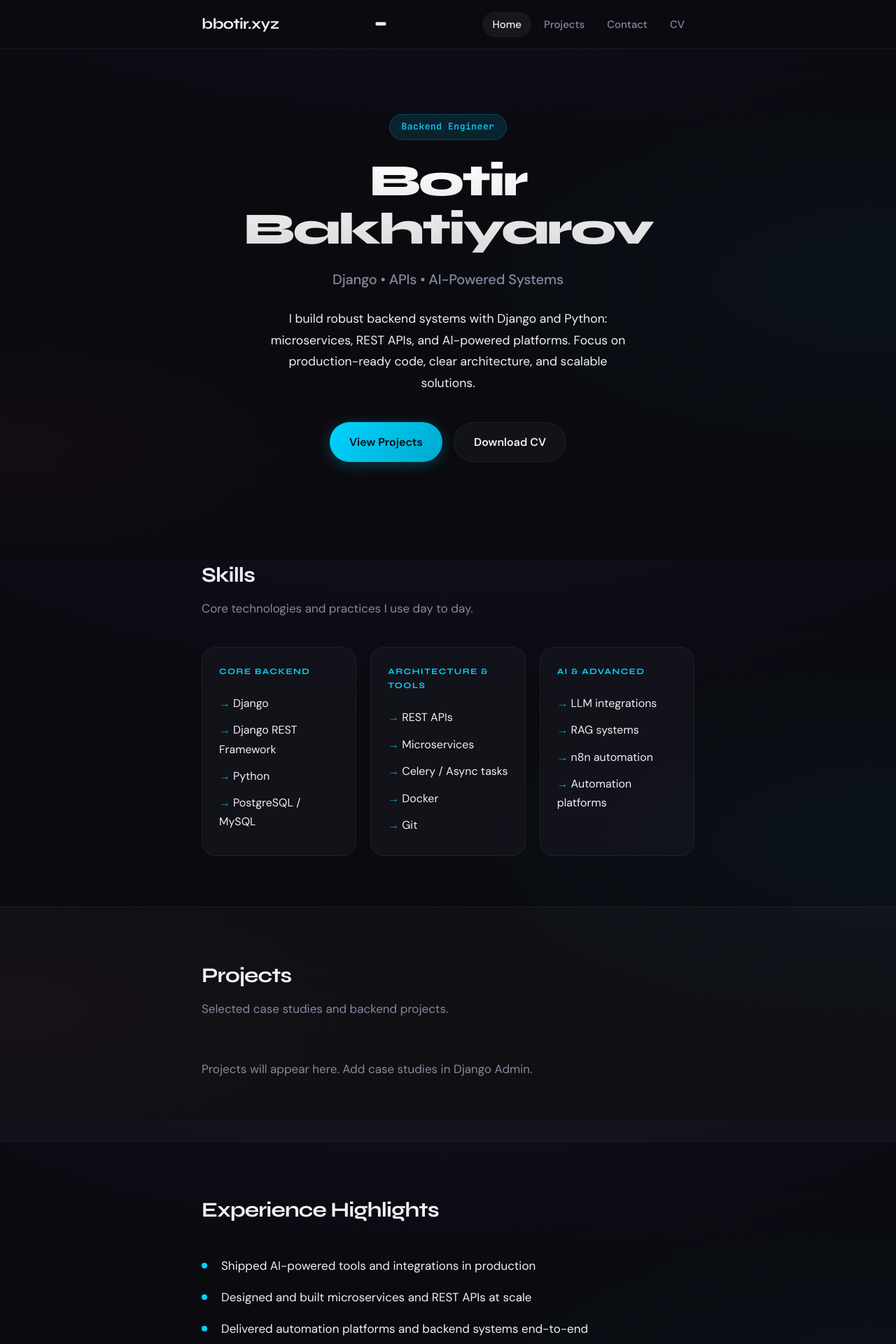
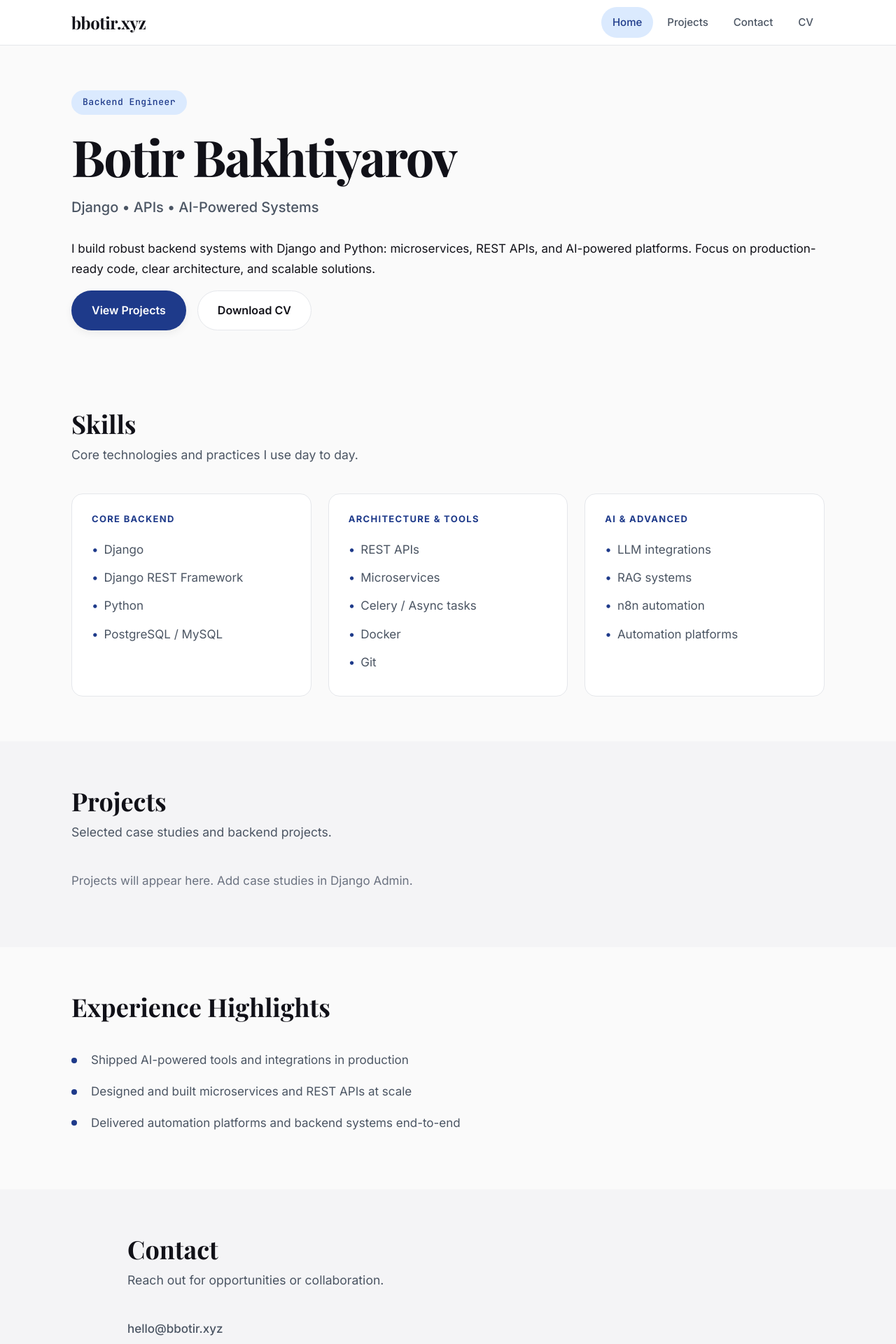
Before and after one commit to BotirBakhtiyarov/bbotir_portfolio, a Django app: page / in a window 1280 px wide. Shown: the top 1920 px of the page at 70% size. Run offline with Django 5.2, Linux system fonts and the light colour scheme; data that the repository does not hold is empty.

Commit message:
feat(ui): rewrite styles for light editorial theme

```diff
--- a/portfolio/static/portfolio/css/main.css
+++ b/portfolio/static/portfolio/css/main.css
@@ -1,50 +1,43 @@
-/* bbotir.xyz — 2026 portfolio. Modern type, glow, motion. */
-@import url('https://fonts.googleapis.com/css2?family=Syne:wght@400;500;600;700;800&family=DM+Sans:ital,opsz,wght@0,9..40,300;0,9..40,400;0,9..40,500;0,9..40,600;0,9..40,700&family=JetBrains+Mono:wght@400;500&display=swap');
+/* bbotir.xyz — Clean Light Editorial Portfolio */
 
 :root {
-  --bg: #0a0a0f;
-  --bg-mesh: radial-gradient(ellipse 80% 50% at 50% -20%, rgba(120, 80, 255, 0.08), transparent),
-             radial-gradient(ellipse 60% 40% at 100% 50%, rgba(0, 212, 255, 0.04), transparent),
-             radial-gradient(ellipse 50% 30% at 0% 80%, rgba(255, 100, 120, 0.03), transparent);
-  --bg-elevated: rgba(18, 18, 24, 0.7);
-  --bg-card: rgba(24, 24, 32, 0.6);
-  --bg-card-hover: rgba(32, 32, 44, 0.8);
-  --text: #f0f0f5;
-  --text-muted: #8888a0;
-  --accent: #00d4ff;
-  --accent-warm: #ff6b9d;
-  --accent-soft: rgba(0, 212, 255, 0.12);
-  --accent-glow: 0 0 40px rgba(0, 212, 255, 0.15);
-  --border: rgba(255, 255, 255, 0.06);
-  --border-hover: rgba(0, 212, 255, 0.25);
-  --success: #22c55e;
-  --error: #ef4444;
-  --radius: 20px;
-  --radius-sm: 12px;
+  --bg: #fafafa;
+  --bg-elevated: #ffffff;
+  --bg-subtle: #f4f4f6;
+  --text: #111118;
+  --text-secondary: #4b5563;
+  --text-muted: #6b7280;
+  --accent: #1e3a8a;
+  --accent-hover: #1e40af;
+  --accent-soft: #dbeafe;
+  --border: #e5e7eb;
+  --border-strong: #d1d5db;
+  --success: #16a34a;
+  --error: #dc2626;
+  --shadow-sm: 0 1px 2px rgba(0,0,0,0.04);
+  --shadow-md: 0 4px 12px rgba(0,0,0,0.06);
+  --shadow-lg: 0 12px 32px rgba(0,0,0,0.08);
+  --radius-sm: 8px;
+  --radius-md: 16px;
+  --radius-lg: 24px;
   --radius-pill: 999px;
-  --ease-out: cubic-bezier(0.22, 1, 0.36, 1);
-  --ease-spring: cubic-bezier(0.34, 1.56, 0.64, 1);
-  --transition: 0.25s var(--ease-out);
-  --transition-slow: 0.4s var(--ease-out);
+  --transition: 0.2s ease-out;
+  --transition-slow: 0.35s ease-out;
+  --container: 1140px;
 }
 
 *, *::before, *::after { box-sizing: border-box; }
 
-html {
-  scroll-behavior: smooth;
-}
+html { scroll-behavior: smooth; }
 
 body {
   margin: 0;
-  font-family: 'DM Sans', system-ui, sans-serif;
+  font-family: 'Inter', system-ui, -apple-system, BlinkMacSystemFont, sans-serif;
   font-size: 1.0625rem;
   line-height: 1.7;
   color: var(--text);
   background: var(--bg);
-  background-image: var(--bg-mesh);
-  background-attachment: fixed;
   -webkit-font-smoothing: antialiased;
-  -moz-osx-font-smoothing: grayscale;
 }
 
 .skip-link {
@@ -53,84 +46,207 @@ body {
   left: 1rem;
   padding: 0.75rem 1.25rem;
   background: var(--accent);
-  color: var(--bg);
+  color: #fff;
   font-weight: 600;
   border-radius: var(--radius-pill);
   z-index: 1000;
   transition: top var(--transition);
+  text-decoration: none;
 }
-.skip-link:focus {
-  top: 1rem;
-  outline: 2px solid var(--text);
-  outline-offset: 2px;
-}
+.skip-link:focus { top: 1rem; outline: 2px solid var(--text); outline-offset: 2px; }
 
 .container {
-  max-width: 760px;
+  width: 100%;
+  max-width: var(--container);
   margin: 0 auto;
-  padding: 0 1.75rem;
+  padding: 0 1.5rem;
 }
-.container--wide { max-width: 920px; }
+@media (min-width: 768px) {
+  .container { padding: 0 2rem; }
+}
+.container--wide { max-width: 980px; }
 
-/* ----- Header ----- */
+/* Header */
 .site-header {
   position: sticky;
   top: 0;
   z-index: 100;
-  padding: 1rem 0;
-  background: rgba(10, 10, 15, 0.72);
-  backdrop-filter: blur(20px) saturate(1.2);
-  -webkit-backdrop-filter: blur(20px) saturate(1.2);
+  background: rgba(255,255,255,0.92);
+  backdrop-filter: blur(12px);
   border-bottom: 1px solid var(--border);
 }
 
-.site-header .container {
+.header-inner {
   display: flex;
   align-items: center;
   justify-content: space-between;
-  flex-wrap: wrap;
-  gap: 1rem;
+  height: 4rem;
 }
 
 .logo {
-  font-family: 'Syne', sans-serif;
+  font-family: 'Playfair Display', serif;
+  font-size: 1.5rem;
   font-weight: 700;
-  font-size: 1.35rem;
-  letter-spacing: -0.03em;
   color: var(--text);
   text-decoration: none;
-  transition: color var(--transition);
+  letter-spacing: -0.02em;
 }
-.logo:hover { color: var(--accent); text-decoration: none; }
+.logo:hover { color: var(--accent); }
+
+.nav-toggle {
+  display: flex;
+  flex-direction: column;
+  justify-content: center;
+  gap: 5px;
+  width: 2.5rem;
+  height: 2.5rem;
+  padding: 0;
+  background: transparent;
+  border: none;
+  cursor: pointer;
+}
+.nav-toggle-bar {
+  display: block;
+  width: 1.5rem;
+  height: 2px;
+  background: var(--text);
+  border-radius: 2px;
+  transition: transform var(--transition), opacity var(--transition);
+}
+.nav-toggle[aria-expanded="true"] .nav-toggle-bar:nth-child(1) { transform: translateY(7px) rotate(45deg); }
+.nav-toggle[aria-expanded="true"] .nav-toggle-bar:nth-child(2) { opacity: 0; }
+.nav-toggle[aria-expanded="true"] .nav-toggle-bar:nth-child(3) { transform: translateY(-7px) rotate(-45deg); }
+
+@media (min-width: 768px) {
+  .nav-toggle { display: none; }
+}
 
 .nav-links {
   display: flex;
-  align-items: center;
-  gap: 0.25rem;
+  flex-direction: column;
+  gap: 0.5rem;
   list-style: none;
   margin: 0;
   padding: 0;
 }
 
+.nav {
+  position: absolute;
+  top: 4rem;
+  left: 0;
+  right: 0;
+  background: var(--bg-elevated);
+  border-bottom: 1px solid var(--border);
+  padding: 1rem 1.5rem;
+  transform: translateY(-100%);
+  opacity: 0;
+  visibility: hidden;
+  transition: transform var(--transition-slow), opacity var(--transition-slow), visibility var(--transition-slow);
+}
+.nav.is-open {
+  transform: translateY(0);
+  opacity: 1;
+  visibility: visible;
+}
+
+@media (min-width: 768px) {
+  .nav {
+    position: static;
+    background: transparent;
+    border: none;
+    padding: 0;
+    transform: none;
+    opacity: 1;
+    visibility: visible;
+  }
+  .nav-links {
+    flex-direction: row;
+    align-items: center;
+    gap: 0.25rem;
+  }
+}
+
 .nav-links a {
-  color: var(--text-muted);
+  display: block;
+  color: var(--text-secondary);
   text-decoration: none;
   font-weight: 500;
   font-size: 0.9375rem;
-  padding: 0.5rem 0.875rem;
+  padding: 0.6rem 1rem;
   border-radius: var(--radius-pill);
   transition: color var(--transition), background var(--transition);
 }
 .nav-links a:hover,
 .nav-links a[aria-current="page"] {
-  color: var(--text);
-  background: rgba(255, 255, 255, 0.05);
+  color: var(--accent);
+  background: var(--accent-soft);
 }
 
-/* ----- Hero ----- */
+/* Typography */
+h1, h2, h3 {
+  font-family: 'Playfair Display', serif;
+  font-weight: 700;
+  line-height: 1.2;
+  margin: 0 0 0.75rem;
+}
+
+h1 { font-size: clamp(2.75rem, 6vw, 4.5rem); line-height: 1.1; }
+h2 { font-size: clamp(1.75rem, 3vw, 2.25rem); }
+h3 { font-size: 1.25rem; }
+
+p { margin: 0 0 1rem; }
+
+/* Buttons */
+.btn {
+  display: inline-flex;
+  align-items: center;
+  justify-content: center;
+  gap: 0.5rem;
+  padding: 0.875rem 1.75rem;
+  font-size: 1rem;
+  font-weight: 600;
+  font-family: inherit;
+  border-radius: var(--radius-pill);
+  border: 1px solid transparent;
+  cursor: pointer;
+  text-decoration: none;
+  transition: transform var(--transition), background var(--transition), color var(--transition), border-color var(--transition), box-shadow var(--transition);
+}
+.btn:hover { transform: translateY(-2px); }
+.btn:focus-visible { outline: 2px solid var(--accent); outline-offset: 2px; }
+
+.btn--primary {
+  background: var(--accent);
+  color: #fff;
+  box-shadow: var(--shadow-md);
+}
+.btn--primary:hover { background: var(--accent-hover); box-shadow: var(--shadow-lg); }
+
+.btn--secondary {
+  background: var(--bg-elevated);
+  color: var(--text);
+  border-color: var(--border);
+}
+.btn--secondary:hover { border-color: var(--accent); color: var(--accent); }
+
+.btn--ghost {
+  background: transparent;
+  color: var(--text-secondary);
+  border-color: var(--border);
+}
+.btn--ghost:hover { color: var(--accent); border-color: var(--accent); }
+
+/* Hero */
 .hero {
-  padding: 5rem 0 4rem;
-  text-align: center;
+  padding: 4rem 0 3rem;
+}
+.hero-inner {
+  display: grid;
+  gap: 2.5rem;
+  align-items: center;
+}
+@media (min-width: 900px) {
+  .hero-inner { grid-template-columns: 1.1fr 0.9fr; gap: 4rem; }
 }
 
 .hero-badge {
@@ -143,176 +259,113 @@ body {
   background: var(--accent-soft);
   padding: 0.4rem 1rem;
   border-radius: var(--radius-pill);
-  margin-bottom: 1.5rem;
+  margin-bottom: 1.25rem;
   letter-spacing: 0.04em;
-  border: 1px solid rgba(0, 212, 255, 0.2);
-  animation: fade-in 0.6s var(--ease-out);
 }
 
 .hero h1 {
-  font-family: 'Syne', sans-serif;
-  font-size: clamp(2.5rem, 6vw, 4rem);
-  font-weight: 800;
-  line-height: 1.08;
-  letter-spacing: -0.04em;
-  margin: 0 0 0.75rem;
-  background: linear-gradient(180deg, #fff 0%, rgba(255,255,255,0.85) 100%);
-  -webkit-background-clip: text;
-  -webkit-text-fill-color: transparent;
-  background-clip: text;
-  animation: fade-in 0.6s var(--ease-out) 0.05s both;
+  margin-bottom: 1rem;
+  letter-spacing: -0.03em;
 }
 
 .hero .tagline {
   font-size: 1.25rem;
-  color: var(--text-muted);
-  margin-bottom: 1.5rem;
+  color: var(--text-secondary);
   font-weight: 500;
-  letter-spacing: -0.01em;
-  animation: fade-in 0.6s var(--ease-out) 0.1s both;
-}
-
-.hero .intro {
-  font-size: 1.1rem;
-  color: var(--text);
-  max-width: 44ch;
-  margin: 0 auto 2.5rem;
-  opacity: 0.9;
-  line-height: 1.75;
-  animation: fade-in 0.6s var(--ease-out) 0.15s both;
+  margin-bottom: 1.75rem;
 }
 
 .hero-ctas {
   display: flex;
   flex-wrap: wrap;
   gap: 1rem;
-  justify-content: center;
-  animation: fade-in 0.6s var(--ease-out) 0.2s both;
 }
 
-@keyframes fade-in {
-  from { opacity: 0; transform: translateY(10px); }
-  to { opacity: 1; transform: translateY(0); }
+.hero-intro {
+  color: var(--text-secondary);
+  font-size: 1.1rem;
+  margin-bottom: 1.5rem;
 }
 
-/* ----- Buttons ----- */
-.btn {
-  display: inline-flex;
-  align-items: center;
-  justify-content: center;
-  gap: 0.5rem;
-  padding: 0.875rem 1.75rem;
-  font-size: 1rem;
+.hero-skills h3 {
+  font-family: 'Inter', sans-serif;
+  font-size: 0.8125rem;
   font-weight: 600;
-  font-family: inherit;
-  border-radius: var(--radius-pill);
-  border: none;
-  cursor: pointer;
-  text-decoration: none;
-  transition: transform var(--transition), box-shadow var(--transition), background var(--transition), color var(--transition), border-color var(--transition);
-}
-.btn:focus-visible {
-  outline: 2px solid var(--accent);
-  outline-offset: 2px;
+  text-transform: uppercase;
+  letter-spacing: 0.1em;
+  color: var(--text-muted);
+  margin-bottom: 0.75rem;
 }
 
-.btn--primary {
-  background: linear-gradient(135deg, var(--accent) 0%, #00a8cc 100%);
-  color: var(--bg);
-  box-shadow: 0 4px 20px rgba(0, 212, 255, 0.25);
+.hero-skills-list {
+  display: flex;
+  flex-wrap: wrap;
+  gap: 0.5rem;
+  list-style: none;
+  margin: 0;
+  padding: 0;
 }
-.btn--primary:hover {
-  transform: translateY(-2px);
-  box-shadow: 0 8px 30px rgba(0, 212, 255, 0.35);
+.hero-skills-list li {
+  font-family: 'JetBrains Mono', monospace;
+  font-size: 0.875rem;
+  padding: 0.35rem 0.75rem;
+  background: var(--bg-subtle);
+  border: 1px solid var(--border);
+  border-radius: var(--radius-pill);
+  color: var(--text-secondary);
 }
 
-.btn--secondary {
-  background: var(--bg-card);
-  color: var(--text);
+/* Sections */
+.section { padding: 4rem 0; }
+.section--alt { background: var(--bg-subtle); }
+
+.section-head {
+  max-width: 640px;
+  margin-bottom: 2.5rem;
+}
+.section-head h2 { margin-bottom: 0.5rem; }
+.section-head p {
+  color: var(--text-secondary);
+  font-size: 1.1rem;
+  margin: 0;
+}
+
+/* Skills grid */
+.skills-grid {
+  display: grid;
+  gap: 1.5rem;
+}
+@media (min-width: 640px) { .skills-grid { grid-template-columns: repeat(2, 1fr); } }
+@media (min-width: 900px) { .skills-grid { grid-template-columns: repeat(3, 1fr); } }
+
+.skill-group {
+  background: var(--bg-elevated);
   border: 1px solid var(--border);
+  border-radius: var(--radius-md);
+  padding: 1.75rem;
+  transition: border-color var(--transition), box-shadow var(--transition), transform var(--transition);
 }
-.btn--secondary:hover {
-  background: var(--bg-card-hover);
-  border-color: var(--border-hover);
+.skill-group:hover {
+  border-color: var(--border-strong);
+  box-shadow: var(--shadow-md);
+  transform: translateY(-2px);
+}
+
+.skill-icon {
+  width: 2.5rem;
+  height: 2.5rem;
+  margin-bottom: 1.25rem;
   color: var(--accent);
 }
 
-.btn--ghost {
-  background: transparent;
-  color: var(--text-muted);
-}
-.btn--ghost:hover { color: var(--text); background: rgba(255,255,255,0.04); }
-
-/* ----- Sections ----- */
-.section {
-  padding: 4.5rem 0;
-}
-.section--alt {
-  background: rgba(255, 255, 255, 0.02);
-  border-top: 1px solid var(--border);
-  border-bottom: 1px solid var(--border);
-}
-
-.section-head {
-  margin-bottom: 2.5rem;
-}
-
-.section-head h2,
-.section-head h1 {
-  font-family: 'Syne', sans-serif;
-  font-size: clamp(1.5rem, 3vw, 1.875rem);
-  font-weight: 700;
-  letter-spacing: -0.03em;
-  margin: 0 0 0.5rem;
-  color: var(--text);
-}
-.section-head p {
-  margin: 0;
-  color: var(--text-muted);
-  font-size: 1.0625rem;
-}
-
-/* ----- Skills (bento-style) ----- */
-.skills-grid {
-  display: grid;
-  gap: 1.25rem;
-  grid-template-columns: 1fr;
-}
-@media (min-width: 640px) {
-  .skills-grid {
-    grid-template-columns: repeat(2, 1fr);
-    grid-template-rows: auto auto;
-  }
-}
-@media (min-width: 900px) {
-  .skills-grid {
-    grid-template-columns: repeat(3, 1fr);
-    grid-template-rows: 1fr;
-  }
-}
-
-.skill-group {
-  background: var(--bg-card);
-  border: 1px solid var(--border);
-  border-radius: var(--radius);
-  padding: 1.5rem;
-  backdrop-filter: blur(8px);
-  transition: border-color var(--transition-slow), box-shadow var(--transition-slow), transform var(--transition);
-}
-.skill-group:hover {
-  border-color: var(--border-hover);
-  box-shadow: var(--accent-glow);
-  transform: translateY(-2px);
-}
-
 .skill-group h3 {
-  font-family: 'Syne', sans-serif;
-  font-size: 0.75rem;
+  font-family: 'Inter', sans-serif;
+  font-size: 0.8125rem;
   font-weight: 700;
   text-transform: uppercase;
-  letter-spacing: 0.12em;
+  letter-spacing: 0.1em;
   color: var(--accent);
-  margin: 0 0 1rem;
+  margin-bottom: 1rem;
 }
 
 .skill-group ul {
@@ -322,166 +375,161 @@ body {
 }
 .skill-group li {
   padding: 0.35rem 0;
-  color: var(--text);
-  font-size: 1rem;
+  color: var(--text-secondary);
 }
 .skill-group li::before {
-  content: '→ ';
+  content: '•';
   color: var(--accent);
-  font-weight: 600;
-  opacity: 0.8;
+  margin-right: 0.5rem;
 }
 
-/* ----- Cards (projects) ----- */
+/* Cards */
 .card-grid {
   display: grid;
-  gap: 1.25rem;
+  gap: 1.5rem;
 }
-@media (min-width: 640px) {
-  .card-grid { grid-template-columns: repeat(2, 1fr); }
-}
+@media (min-width: 640px) { .card-grid { grid-template-columns: repeat(2, 1fr); } }
 
 .card {
   display: block;
-  background: var(--bg-card);
+  background: var(--bg-elevated);
   border: 1px solid var(--border);
-  border-radius: var(--radius);
+  border-radius: var(--radius-md);
   padding: 1.75rem;
   text-decoration: none;
   color: inherit;
-  backdrop-filter: blur(8px);
-  transition: border-color var(--transition-slow), box-shadow var(--transition-slow), transform var(--transition), background var(--transition);
+  transition: border-color var(--transition), box-shadow var(--transition), transform var(--transition);
 }
 .card:hover {
-  border-color: var(--border-hover);
-  box-shadow: var(--accent-glow);
+  border-color: var(--accent);
+  box-shadow: var(--shadow-lg);
   transform: translateY(-4px);
-  background: var(--bg-card-hover);
 }
-.card:focus-visible {
-  outline: 2px solid var(--accent);
-  outline-offset: 2px;
-}
+.card:focus-visible { outline: 2px solid var(--accent); outline-offset: 2px; }
 
 .card h3 {
-  font-family: 'Syne', sans-serif;
-  font-size: 1.2rem;
-  font-weight: 700;
-  letter-spacing: -0.02em;
-  margin: 0 0 0.5rem;
+  margin-bottom: 0.5rem;
   color: var(--text);
 }
 .card p {
-  margin: 0;
-  color: var(--text-muted);
+  color: var(--text-secondary);
   font-size: 0.9375rem;
   line-height: 1.6;
+  margin-bottom: 1rem;
 }
 
 .card-arrow {
   display: inline-flex;
   align-items: center;
   gap: 0.35rem;
-  margin-top: 1rem;
   font-size: 0.9375rem;
   font-weight: 600;
   color: var(--accent);
   transition: gap var(--transition);
 }
-.card-arrow::after {
-  content: ' →';
-}
 .card:hover .card-arrow { gap: 0.6rem; }
 
-/* ----- Experience ----- */
+/* Tech tags */
+.tech-tags {
+  display: flex;
+  flex-wrap: wrap;
+  gap: 0.5rem;
+  margin: 0.75rem 0 0;
+}
+.tech-tag {
+  font-family: 'JetBrains Mono', monospace;
+  font-size: 0.75rem;
+  padding: 0.25rem 0.625rem;
+  background: var(--accent-soft);
+  color: var(--accent);
+  border-radius: var(--radius-pill);
+}
+
+/* Experience */
 .highlights {
   list-style: none;
   margin: 0;
   padding: 0;
+  max-width: 720px;
 }
 .highlights li {
   position: relative;
   padding-left: 1.75rem;
   margin-bottom: 1rem;
-  color: var(--text);
+  color: var(--text-secondary);
   font-size: 1.0625rem;
 }
 .highlights li::before {
   content: '';
   position: absolute;
   left: 0;
-  top: 0.6rem;
+  top: 0.65rem;
   width: 8px;
   height: 8px;
   border-radius: 50%;
   background: var(--accent);
-  box-shadow: 0 0 12px var(--accent-soft);
 }
 
-/* ----- Contact ----- */
+/* Contact */
+.contact-grid {
+  display: grid;
+  gap: 2.5rem;
+}
+@media (min-width: 900px) { .contact-grid { grid-template-columns: 0.9fr 1.1fr; } }
+
+.contact-info h3 {
+  font-family: 'Inter', sans-serif;
+  font-size: 1rem;
+  font-weight: 600;
+  margin-bottom: 1rem;
+}
+
 .contact-links {
   display: flex;
-  flex-wrap: wrap;
-  gap: 0.5rem;
-  margin-bottom: 2rem;
+  flex-direction: column;
+  gap: 0.75rem;
 }
 .contact-links a {
   display: inline-flex;
   align-items: center;
   gap: 0.5rem;
-  color: var(--text-muted);
+  color: var(--text-secondary);
   text-decoration: none;
   font-weight: 500;
-  padding: 0.6rem 1rem;
-  border-radius: var(--radius-pill);
-  border: 1px solid var(--border);
-  transition: color var(--transition), border-color var(--transition), background var(--transition);
+  transition: color var(--transition);
 }
-.contact-links a:hover {
-  color: var(--accent);
-  border-color: var(--border-hover);
-  background: var(--accent-soft);
-}
+.contact-links a:hover { color: var(--accent); }
 
 /* Form */
-.form-group {
-  margin-bottom: 1.5rem;
-}
+.form-group { margin-bottom: 1.25rem; }
 .form-group label {
   display: block;
   font-weight: 500;
   font-size: 0.9375rem;
-  margin-bottom: 0.5rem;
+  margin-bottom: 0.4rem;
   color: var(--text);
 }
-
 .form-group input,
 .form-group textarea {
   width: 100%;
-  padding: 1rem 1.25rem;
+  padding: 0.875rem 1rem;
   font-size: 1rem;
   font-family: inherit;
   color: var(--text);
-  background: var(--bg-card);
+  background: var(--bg-elevated);
   border: 1px solid var(--border);
   border-radius: var(--radius-sm);
   transition: border-color var(--transition), box-shadow var(--transition);
 }
 .form-group input::placeholder,
-.form-group textarea::placeholder {
-  color: var(--text-muted);
-  opacity: 0.7;
-}
+.form-group textarea::placeholder { color: var(--text-muted); }
 .form-group input:focus,
 .form-group textarea:focus {
   outline: none;
   border-color: var(--accent);
   box-shadow: 0 0 0 3px var(--accent-soft);
 }
-.form-group textarea {
-  min-height: 160px;
-  resize: vertical;
-}
+.form-group textarea { min-height: 140px; resize: vertical; }
 
 .form-errors {
   color: var(--error);
```
Also changed, not shown: other parts of portfolio/static/portfolio/css/main.css (+31 -74 lines).
